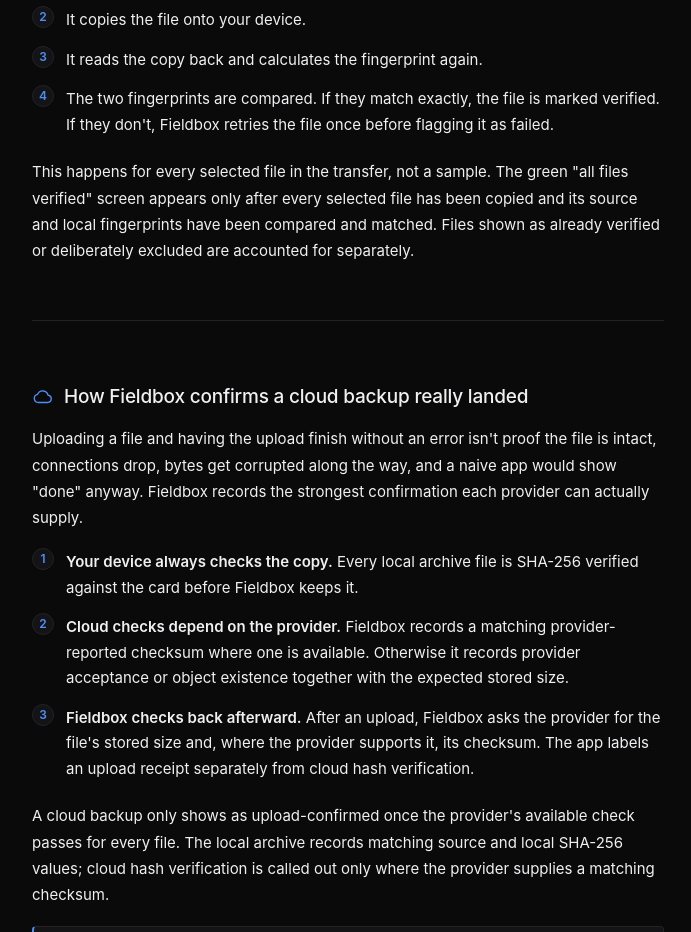
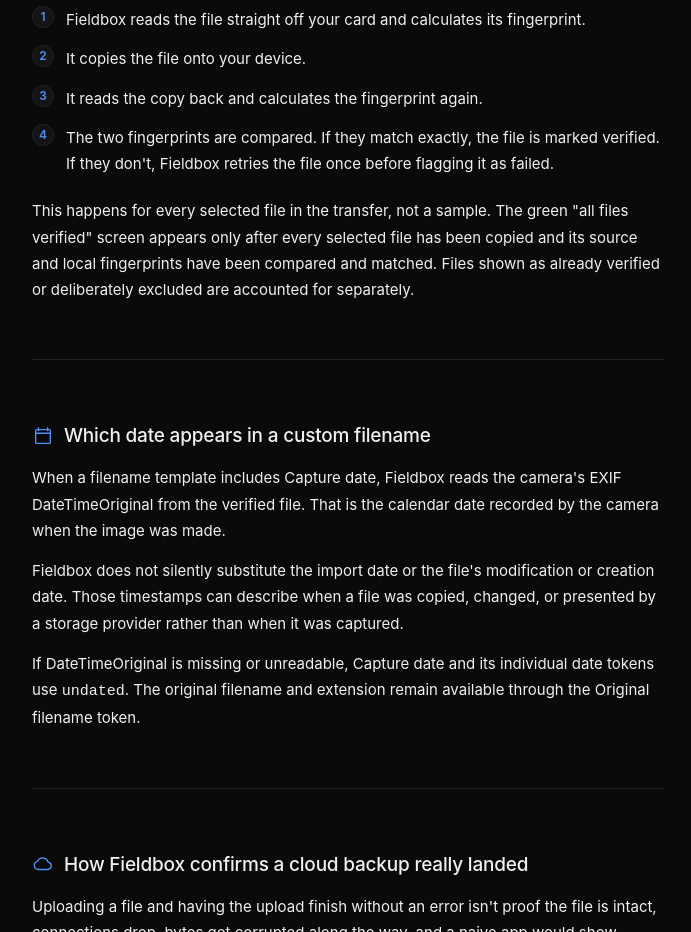
Before and after one commit to cinghialino/fieldbox-website, a plain HTML site: page faq-details.html in a window 1280 px wide. Shown: the part 590-1522 px from the top of the page, without its empty margins (292-983 px from the left). Drawn offline with Linux system fonts and the light colour scheme.

Commit message:
Explain capture date filename behavior
Document that Capture date comes from camera metadata and resolves to undated when that metadata is unavailable.

```diff
--- a/faq-details.html
+++ b/faq-details.html
@@ -296,6 +296,7 @@
 
     <div class="toc-row">
       <a class="toc-pill" href="#verification">Verification</a>
+      <a class="toc-pill" href="#capture-date-naming">File naming</a>
       <a class="toc-pill" href="#cloud-safety">Cloud confirmation</a>
       <a class="toc-pill" href="#sharing">Shared accounts</a>
       <a class="toc-pill" href="#interrupted">Interrupted transfers</a>
@@ -314,6 +315,18 @@
         <li>The two fingerprints are compared. If they match exactly, the file is marked verified. If they don't, Fieldbox retries the file once before flagging it as failed.</li>
       </ol>
       <p>This happens for every selected file in the transfer, not a sample. The green "all files verified" screen appears only after every selected file has been copied and its source and local fingerprints have been compared and matched. Files shown as already verified or deliberately excluded are accounted for separately.</p>
+    </article>
+
+    <hr class="rule">
+
+    <article class="deep" id="capture-date-naming">
+      <div class="deep-head">
+        <svg viewBox="0 0 24 24" fill="none" stroke="currentColor" stroke-width="1.5" stroke-linecap="round" stroke-linejoin="round"><path d="M7 3v3M17 3v3M4 9h16M5 5h14a1 1 0 0 1 1 1v13a1 1 0 0 1-1 1H5a1 1 0 0 1-1-1V6a1 1 0 0 1 1-1z"/></svg>
+        <h2>Which date appears in a custom filename</h2>
+      </div>
+      <p>When a filename template includes Capture date, Fieldbox reads the camera's EXIF DateTimeOriginal from the verified file. That is the calendar date recorded by the camera when the image was made.</p>
+      <p>Fieldbox does not silently substitute the import date or the file's modification or creation date. Those timestamps can describe when a file was copied, changed, or presented by a storage provider rather than when it was captured.</p>
+      <p>If DateTimeOriginal is missing or unreadable, Capture date and its individual date tokens use <code>undated</code>. The original filename and extension remain available through the Original filename token.</p>
     </article>
 
     <hr class="rule">
```
Also changed, not shown: faq.html (+8 -0 lines).
